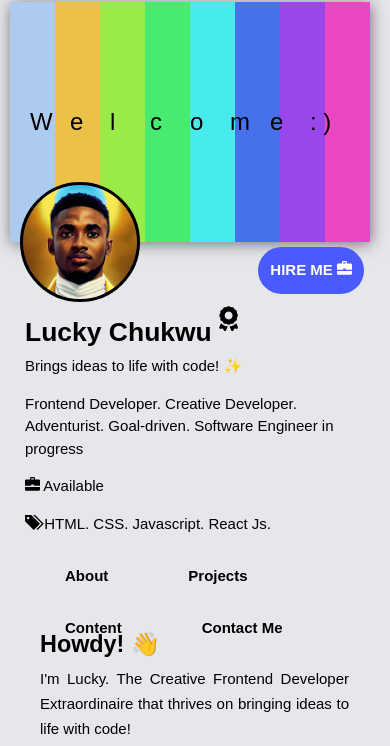
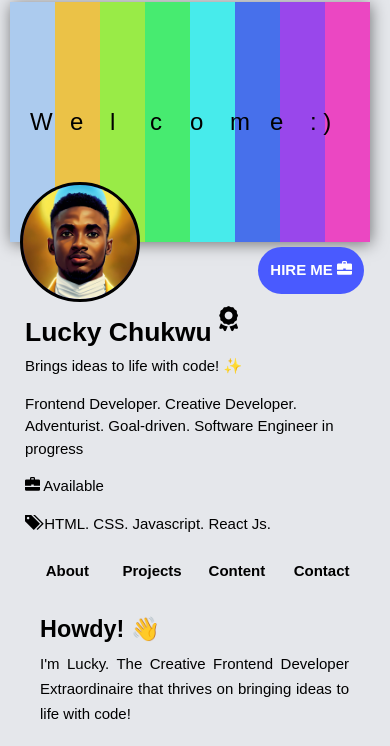
Before and after one commit to lucky66/myportfolio, a website: page index.html in a window 390 px wide. Shown: the part 78-824 px from the top of the page. Drawn offline with nearby package versions, Linux system fonts and the light colour scheme.

Commit message:
responsiveness

```diff
--- a/index.html
+++ b/index.html
@@ -176,10 +176,10 @@
 					<div class="section sub_section">
 							<nav class="section_nav">
 								<ul>
-									<li> <a href="#about" class="nav_click" onclick="showContent('about')"> About </a></li>
-									<li> <a href="#projects" class="nav_click" onclick="showContent('projects')"> Projects </a></li>
-									<li> <a href="#content" class="nav_click" onclick="showContent('content')"> Content </a> </li>
-									<li> <a href="#contact" class="nav_click" onclick="showContent('contact')"> Contact Me </a></li>
+									<li> <a href="#about" class="nav_click" onclick="showContent('about')">About </a></li>
+									<li> <a href="#projects" class="nav_click" onclick="showContent('projects')">Projects </a></li>
+									<li> <a href="#content" class="nav_click" onclick="showContent('content')">Content </a> </li>
+									<li> <a href="#contact" class="nav_click" onclick="showContent('contact')">Contact </a></li>
 								</ul>
 							</nav>
 
--- a/stylesheet.css
+++ b/stylesheet.css
@@ -127,7 +127,6 @@ background-image: linear-gradient(to right, #0acffe 0%, #495aff 100%);
 }
 
 .hire_me {
-/*	margin: 20px 80px 0px 0px;*/
 	padding: 12px;
 	float: right;
 /*	background-color: #a26314;*/
@@ -147,37 +146,33 @@ background-image: linear-gradient(to right, #0acffe 0%, #495aff 100%);
 .hire_me:hover {
 	text-decoration: none;
 	color: #fff;
-/*	border: 1px solid #000;*/
 }
 
 #sub_section {
 }
 
 .section_nav {
-	display: flex;
-	justify-content: center;
-	max-width: 100%;
-	margin: 15px 0px;
+	width: 100%;
 	height: 50px;
 }
 
 ul {
 	list-style:none;
 	padding-left:0;
+	display: flex;
+	flex-wrap: wrap;
 }
 
 ul > li {
-	float: left;
+	width: 25%;
 	font-weight: bold;
-	font-size: 15px;
 }
 
 .section_nav li > a {
 	display: block;
 	text-decoration: none;
 	color: inherit;
-	padding: 15px 40px 10px 40px;
-/*	background-color: navy;*/
+	text-align: center;
 }
 
 .section_nav li > a:hover {
```
